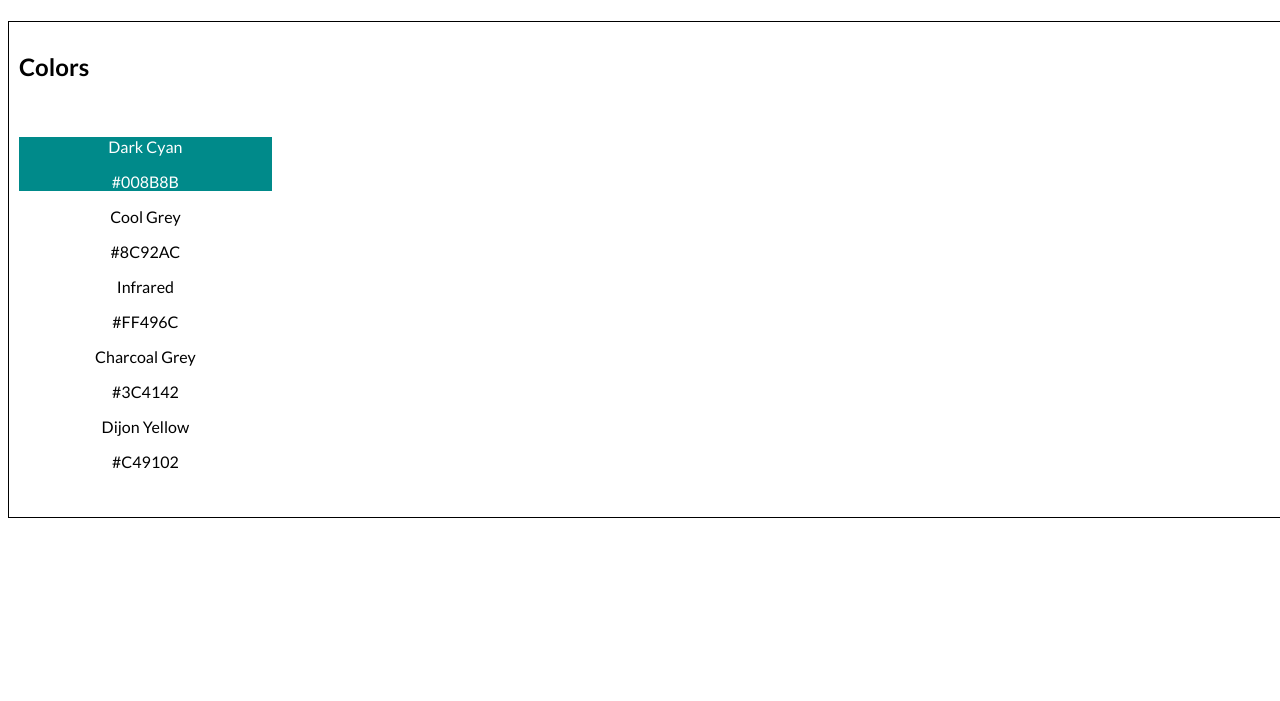
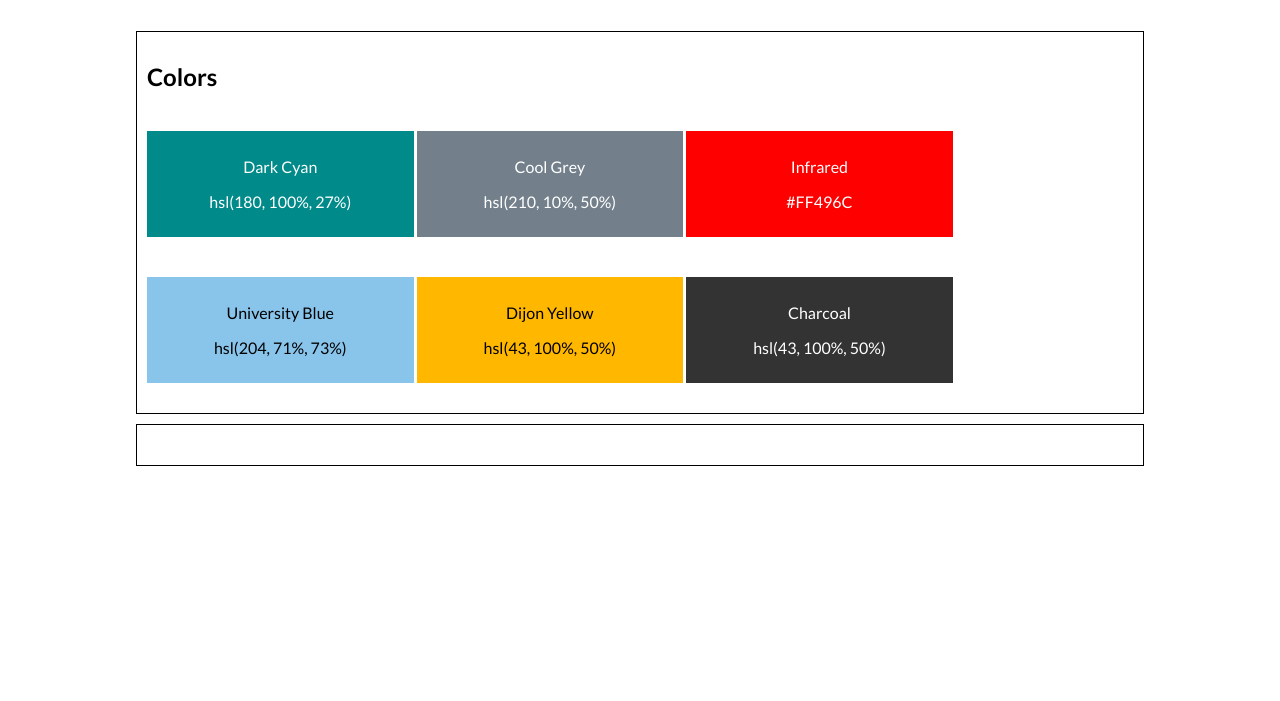
Before and after one commit to jjunglen/Website-Design-System, a plain HTML site: page starting/index.html in a window 1280 px wide. Shown: the part 99-800 px from the top of the page. Drawn offline with Linux system fonts and the light colour scheme.

Commit message:
start of the font section

```diff
--- a/starting/index.html
+++ b/starting/index.html
@@ -12,30 +12,35 @@
     <div class="header">
         <h1>Website Design System</h1>
     </div>
-    <div class="color-container">
+    <div class="color container">
         <h2>Colors</h2>
-        <div class="panels">
-            <div class="darkcyan">
+        <div class="panel darkcyan">
             <p>Dark Cyan</p>
-                <p>#008B8B</p>
+            <p>hsl(180, 100%, 27%)</p>
         </div>
-            <div class="cool-grey">
+        <div class="panel cool-grey">
             <p>Cool Grey</p>
-                <p>#8C92AC</p>
+            <p>hsl(210, 10%, 50%)</p>
         </div>
-            <div class="infra-red">
+        <div class="panel infrared">
             <p>Infrared</p>
             <p>#FF496C</p>
         </div>
-            <div class="charcoal-grey">
-                <p>Charcoal Grey</p>
-                <p>#3C4142</p>
+        <div class="panel uni-blue">
+            <p>University Blue</p>
+            <p>hsl(204, 71%, 73%)</p>
         </div>
-            <div class="dijon">
+        <div class="panel dijon">
             <p>Dijon Yellow</p>
-                <p>#C49102</p>
+            <p>hsl(43, 100%, 50%)</p>
+        </div>
+        <div class="panel charcoal">
+            <p>Charcoal</p>
+            <p>hsl(43, 100%, 50%)</p>
         </div>
     </div>
+    <div class="font container">
+        <h2></h2>
     </div>
 </body>
 </html>
--- a/starting/styles.css
+++ b/starting/styles.css
@@ -1,5 +1,14 @@
 * {
 font-family: "Lato", sans-serif;
+}
+
+html {
+    display: block;
+    margin: 0 10%;
+}
+
+body {
+    display: block;
 }
 
 /* Header */
@@ -10,20 +19,20 @@ font-family: "Lato", sans-serif;
     padding: 15px;
 }
 
+
 /* Colors */
-.color-container {
+.container {
     border: 1px solid black;
-    display: block;
     padding: 10px;
-    width: 100%;
+    margin: 10px auto;
 }
 
-.panels {
+.panel {
     display: inline-block;
-    width: 20%;
+    width: 25%;
     text-align: center;
     margin: 20px auto;
-    min-height: 20px;
+    padding: 10px;
 }
 
 .darkcyan {
@@ -33,5 +42,24 @@ font-family: "Lato", sans-serif;
 }
 
 .cool-grey {
-    background-color: ;
+    background-color: hsl(210, 10%, 50%);
+    color: white;
 }
+
+.infrared {
+    background-color: hsl(0, 100%, 50%);
+    color: white;
+}
+
+.uni-blue {
+    background-color: hsl(204, 71%, 73%);
+}
+
+.dijon {
+    background-color: hsl(43, 100%, 50%);
+}
+
+.charcoal {
+    background-color: hsl(0, 0%, 20%);
+    color: white;
+}
```
Lines whose indentation alone changed are shown as unchanged.
